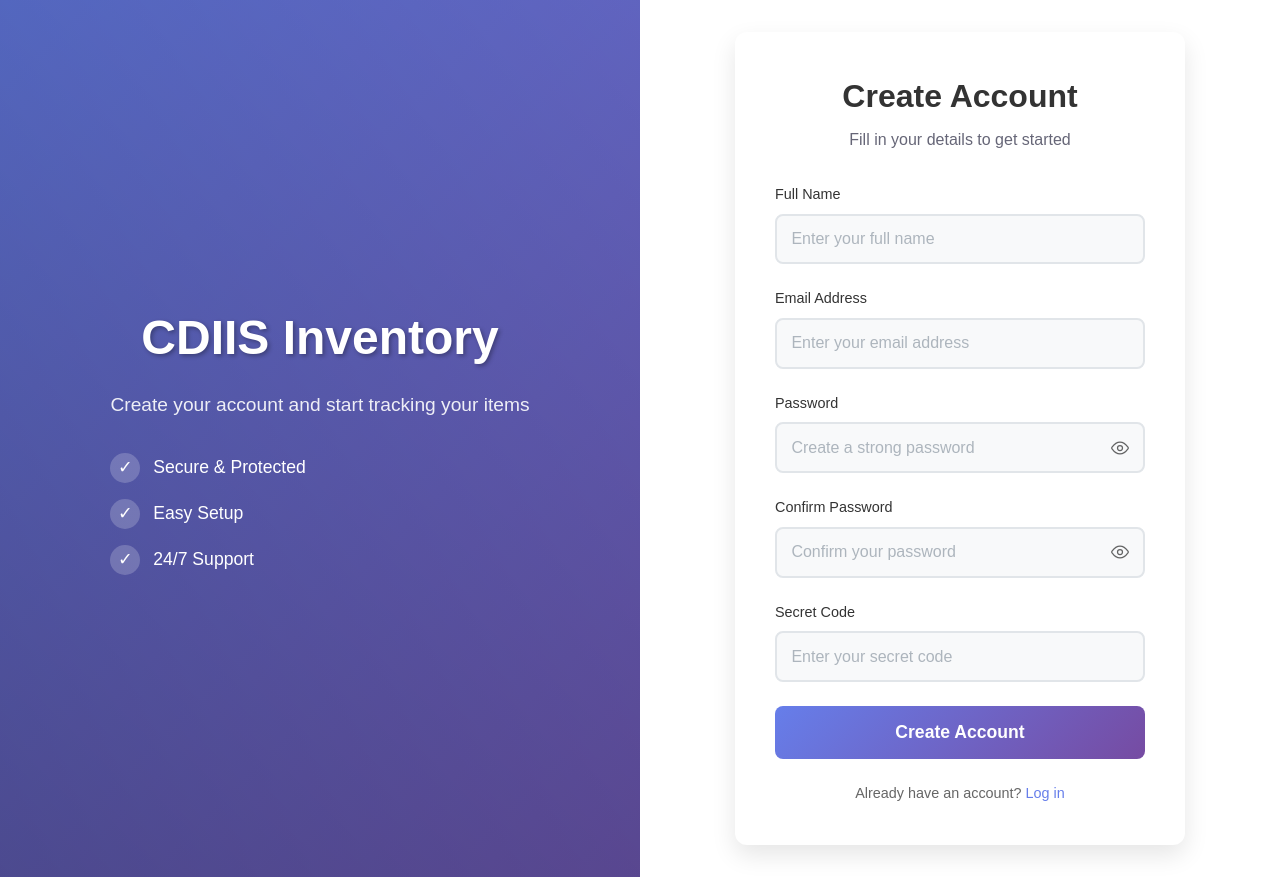
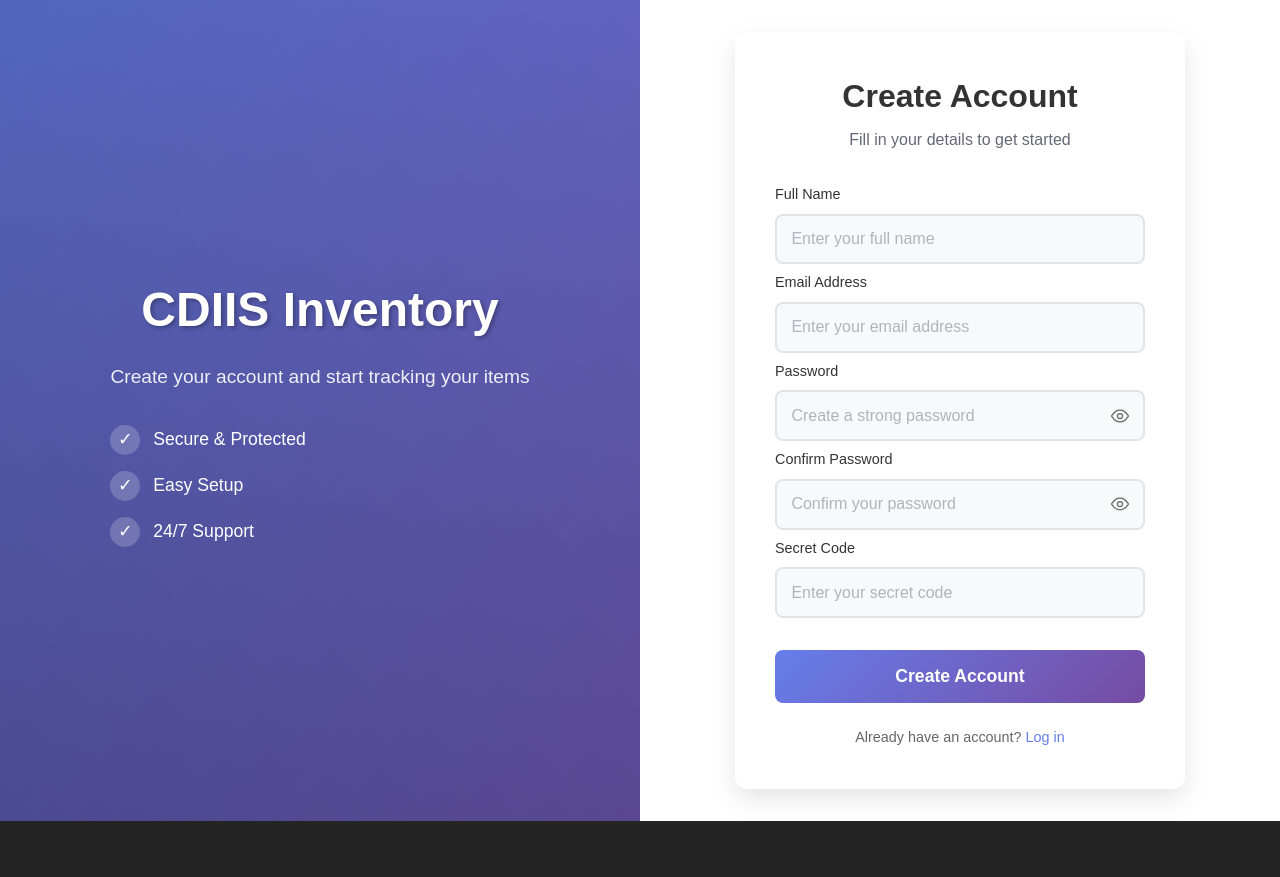
Before and after one commit to KishonShrill/online-inventory-system, a React (Vite) app: page /signup in a window 1280 px wide. After the commit the page ends 821 px from the top, so only its background shows below. Built offline with nearby package versions, Linux system fonts and the light colour scheme.

Commit message:
FIX: name, email, & password validation on sign up

```diff
--- a/src/pages/Signup.jsx
+++ b/src/pages/Signup.jsx
@@ -28,13 +28,22 @@ const Signup = () => {
         setFormData({ ...formData, [e.target.name]: e.target.value});
     };
 
+    const isProperName = (name) => {
+        return /^[A-Z][a-z]+(?: [A-Z][a-z]+)*$/.test(name.trim());
+    };
+
     const handleSubmit = async (e) => {
         e.preventDefault();
 
         // Validation
+        if (!isProperName(formData.name)) return setError("Name must be properly capitalized (e.g., 'John Doe')");
+        if (!validateEmail(formData.email)) return setError("Please use a valid email...")
+        if (!validatePassword(formData.password).isFullyValid) return setError("Password should be at least 8 characters with 1 uppercase, 1 lowercase, 1 number, and 1 special character.")
+
         if (formData.password !== formData.confirmPassword){
             return setError('Passwords do not match');
         }
+
         try{
             const res = await axios.post(postURL, {
                 name: formData.name,
@@ -42,8 +51,6 @@ const Signup = () => {
                 password: formData.password,
                 secret_code: formData.secretCode,
             });
-
-            console.log(res.data)
 
             alert('Signup successful');
             navigate('/');
--- a/src/styles/signup.scss
+++ b/src/styles/signup.scss
@@ -101,7 +101,7 @@
             }
 
             .form-group {
-                margin-bottom: 1.5rem;
+                margin-bottom: 0.5rem;
 
                 label {
                     display: block;
@@ -178,7 +178,7 @@
                 font-weight: 600;
                 cursor: pointer;
                 transition: all 0.3s ease;
-                margin-bottom: 1.5rem;
+                margin-block: 1.5rem;
 
                 &:hover {
                     transform: translateY(-2px);
```
